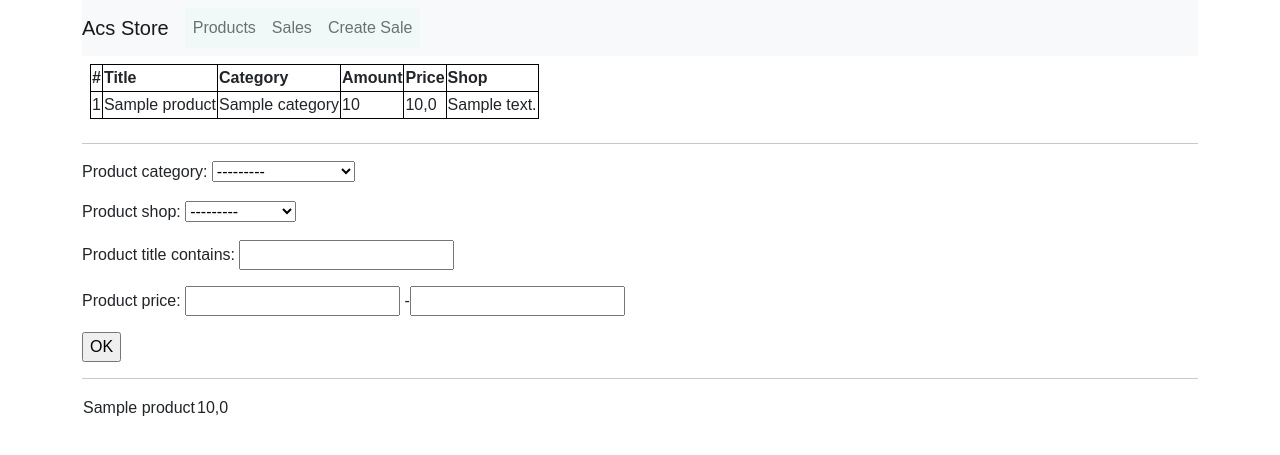
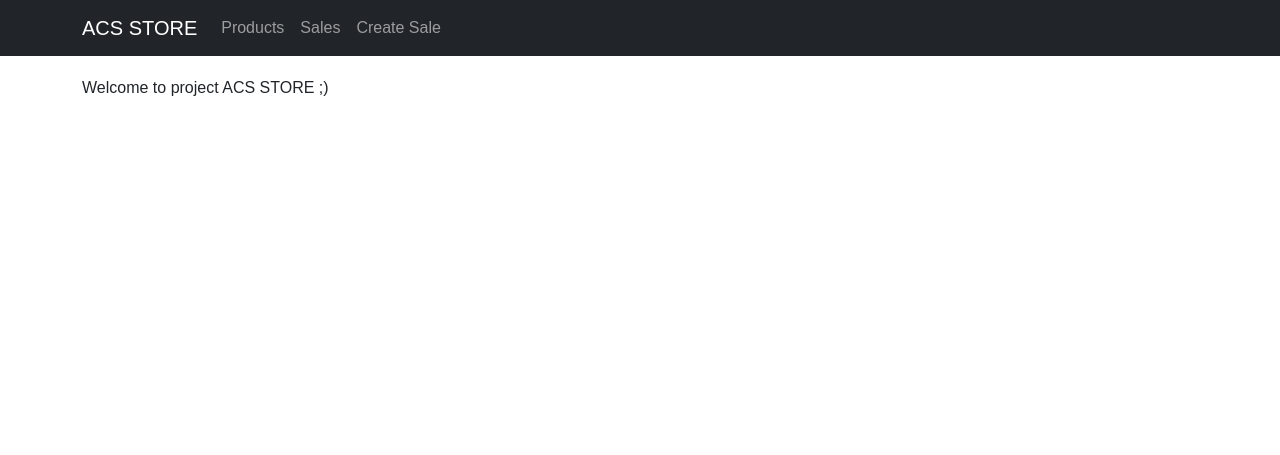
Before and after one commit to dolyadima/acs_store, a Django app: page / in a window 1280 px wide. Shown: the top 455 px of the page. Run offline with Django 4.2, Linux system fonts and the light colour scheme; tables that the repository leaves empty hold one stand-in row (values such as "Sample post").

Commit message:
change views, templates, navbar, etc.

```diff
--- /dev/null
+++ b/products/static/css/custom.css
@@ -0,0 +1,34 @@
+
+/* block global */
+* {
+    font-family: 'Nunito Sans', sans-serif;
+}
+.container-margin-top-header {
+    margin-top: 20px;
+}
+/* endblock global */
+
+/* block base/header.html */
+.custom-header-navbar ul {
+    list-style-type: none;
+    margin: 0;
+    padding: 0;
+    overflow: hidden;
+    background-color: #f00; /* #f0f8f8 */
+}
+
+.custom-header-navbar li {
+    float: left;
+}
+
+.custom-header-navbar li a {
+    display: block;
+    color: #0f0; /* white */
+    text-align: center;
+    padding: 14px 16px;
+    text-decoration: none;
+}
+.custom-header-navbar li a:hover {
+    background-color: #00f; /* #fafaff */
+}
+/* endblock base/header.html */
--- a/products/templates/base.html
+++ /dev/null
@@ -1,53 +0,0 @@
-<!DOCTYPE html>
-<html lang="en">
-<head>
-    <style>
-    * {
-        font-family: 'Nunito Sans', sans-serif;
-    }
-    ul {
-        list-style-type: none;
-        margin: 0;
-        padding: 0;
-        overflow: hidden;
-        background-color: #f0f8f8;
-    }
-    li {
-        float: left;
-    }
-
-    li a {
-        display: block;
-        color: white;
-        text-align: center;
-        padding: 14px 16px;
-        text-decoration: none;
-    }
-    li a:hover {
-        background-color: #fafaff;
-    }
-    </style>
-    <meta charset="UTF-8">
-
-    <link href="https://cdn.jsdelivr.net/npm/bootstrap@5.2.2/dist/css/bootstrap.min.css" rel="stylesheet" integrity="sha384-Zenh87qX5JnK2Jl0vWa8Ck2rdkQ2Bzep5IDxbcnCeuOxjzrPF/et3URy9Bv1WTRi" crossorigin="anonymous">
-    <link href="https://fonts.googleapis.com/css2?family=Raleway&display=swap" rel="stylesheet">
-
-    <title>
-        {% block title %}
-        {% endblock %}
-    </title>
-</head>
-<body>
-    <div class="container">
-        {% block head %}
-            {% include "base/header.html" %}
-        {% endblock %}
-
-        {% block content %}
-            Here goes content
-        {% endblock %}
-
-        <script src="https://cdn.jsdelivr.net/npm/bootstrap@5.2.2/dist/js/bootstrap.bundle.min.js" integrity="sha384-OERcA2EqjJCMA+/3y+gxIOqMEjwtxJY7qPCqsdltbNJuaOe923+mo//f6V8Qbsw3" crossorigin="anonymous"></script>
-    </div>
-</body>
-</html>
--- /dev/null
+++ b/products/templates/base/base.html
@@ -0,0 +1,28 @@
+{% load static %}
+
+<!DOCTYPE html>
+<html lang="en">
+<head>
+    <meta charset="utf-8">
+    <link href="{% static 'css/custom.css' %}" rel="stylesheet">
+
+    <!-- BOOTSTRAP -->
+    <link href="https://cdn.jsdelivr.net/npm/bootstrap@5.2.3/dist/css/bootstrap.min.css" rel="stylesheet" integrity="sha384-rbsA2VBKQhggwzxH7pPCaAqO46MgnOM80zW1RWuH61DGLwZJEdK2Kadq2F9CUG65" crossorigin="anonymous">
+    <script src="https://cdn.jsdelivr.net/npm/bootstrap@5.2.3/dist/js/bootstrap.bundle.min.js" integrity="sha384-kenU1KFdBIe4zVF0s0G1M5b4hcpxyD9F7jL+jjXkk+Q2h455rYXK/7HAuoJl+0I4" crossorigin="anonymous"></script>
+
+    <title>
+        {% block title %}
+        {% endblock %}
+    </title>
+</head>
+<body>
+    {% block header %}
+    {% include "base/header.html" %}
+    {% endblock %}
+    <div class="container container-margin-top-header">
+        {% block content %}
+        Here goes content
+        {% endblock %}
+    </div>
+</body>
+</html>
--- a/products/templates/base/header.html
+++ b/products/templates/base/header.html
@@ -1,13 +1,12 @@
 
-<nav class="navbar navbar-expand-lg navbar-light bg-light">
-  <a class="navbar-brand" href="{% url 'products:product-list' %}">Acs Store</a>
-  <button class="navbar-toggler" type="button" data-toggle="collapse" data-target="#navbarNav" aria-controls="navbarNav" aria-expanded="false" aria-label="Toggle navigation">
-    <span class="navbar-toggler-icon"></span>
-  </button>
-  <div class="collapse navbar-collapse" id="navbarNav">
-    <ul class="navbar-nav">
-      <li class="nav-item active">
-        <a class="nav-link" href="{% url 'products:product-list' %}">Products</a>
+<nav class="navbar navbar-expand-lg navbar-dark bg-dark">
+  <div class="container">
+    <a class="navbar-brand" href="/">ACS STORE</a>
+
+    <div class="collapse navbar-collapse" id="navbarsExample07">
+      <ul class="navbar-nav mr-auto">
+        <li class="nav-item">
+          <a class="nav-link" href="{% url 'products:products-list' %}">Products</a>
         </li>
         <li class="nav-item">
           <a class="nav-link" href="{% url 'products:sales-list' %}">Sales</a>
@@ -17,4 +16,5 @@
         </li>
       </ul>
     </div>
+  </div>
 </nav>
--- /dev/null
+++ b/products/templates/products/index.html
@@ -0,0 +1,10 @@
+{% extends "base/base.html" %}
+{% load static %}
+
+{% block title %}
+Home
+{% endblock %}
+
+{% block content %}
+Welcome to project ACS STORE ;)
+{% endblock %}
--- a/products/templates/products/product_list.html
+++ b/products/templates/products/product_list.html
@@ -1,24 +1,28 @@
-{% extends "base.html" %}
+{% extends "base/base.html" %}
+
+{% block title %}
+Products
+{% endblock %}
 
 {% block content %}
 <div class="d-flex p-2">
-<table style="border: 1px solid black; border-collapse: collapse;">
+<table class="table-bordered table-sm">
     <tr>
-        <th style="border: 1px solid black;">#</th>
-        <th style="border: 1px solid black;">Title</th>
-        <th style="border: 1px solid black;">Category</th>
-        <th style="border: 1px solid black;">Amount</th>
-        <th style="border: 1px solid black;">Price</th>
-        <th style="border: 1px solid black;">Shop</th>
+        <th>#</th>
+        <th>Title</th>
+        <th>Category</th>
+        <th>Amount</th>
+        <th>Price</th>
+        <th>Shop</th>
     </tr>
     {% for product in object_list %}
     <tr>
-        <td style="border: 1px solid black;">{{forloop.counter}}</td>
-        <td style="border: 1px solid black;">{{product.title}}</td>
-        <td style="border: 1px solid black;">{{product.category}}</td>
-        <td style="border: 1px solid black;">{{product.amount}}</td>
-        <td style="border: 1px solid black;">{{product.price}}</td>
-        <td style="border: 1px solid black;">{{product.shop}}</td>
+        <td>{{forloop.counter}}</td>
+        <td>{{product.title}}</td>
+        <td>{{product.category}}</td>
+        <td>{{product.amount}}</td>
+        <td>{{product.price}}</td>
+        <td>{{product.shop}}</td>
     </tr>
     {% endfor %}
 </table>
--- a/products/urls.py
+++ b/products/urls.py
@@ -1,10 +1,11 @@
 from django.urls import path
 
-from .views import ProductListView, SalesListView, SaleCreateView
+from .views import IndexView, ProductsListView, SalesListView, SaleCreateView
 
 app_name = 'products'
 urlpatterns = [
-    path('', ProductListView.as_view(), name="product-list"),
-    path('sales_list/', SalesListView.as_view(), name='sales-list'),
-    path('sale_create/', SaleCreateView.as_view(), name='sale-create'),
+    path('', IndexView.as_view(), name="index"),
+    path('products-list/', ProductsListView.as_view(), name="products-list"),
+    path('sales-list/', SalesListView.as_view(), name='sales-list'),
+    path('sale-create/', SaleCreateView.as_view(), name='sale-create'),
 ]
--- a/products/views.py
+++ b/products/views.py
@@ -5,7 +5,11 @@
 from .models import Product, Sale, Category, Shop
 
 
-class ProductListView(ListView):
+class IndexView(TemplateView):
+    template_name = 'products/index.html'
+
+
+class ProductsListView(ListView):
     queryset = Product.objects.all()
     template_name = "products/product_list.html"
     model = Product
@@ -17,7 +21,7 @@
         return self.filterset.qs
 
     def get_context_data(self, **kwargs):
-        context = super(ProductListView, self).get_context_data(**kwargs)
+        context = super().get_context_data(**kwargs)
         context["page_title"] = "Product List"
         context["form"] = self.filterset.form
         context["object_list"] = Product.objects.all()
```
Also changed, not shown: products/templates/products/sale_create.html (+4 -5 lines), products/templates/products/sales_list.html (+17 -14 lines). Lines whose indentation alone changed are shown as unchanged.
